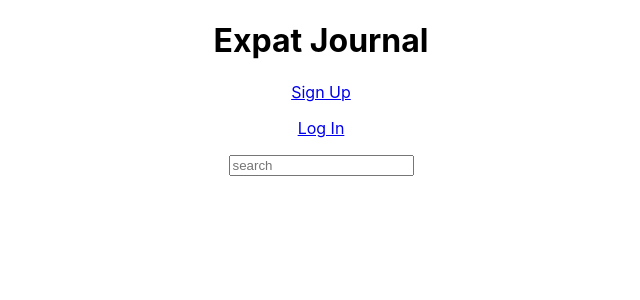
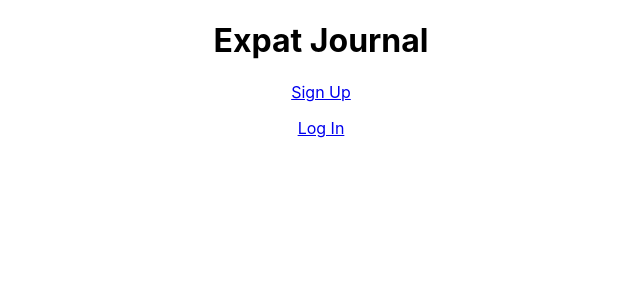
Before and after one commit to ExpatJournal/Front-End, a React (Create React App) app in the folder expat-journal/: page / in a window 1280 px wide. Shown: the top 300 px of the page, without its empty margins (319-959 px from the left). Built offline with nearby package versions, Linux system fonts and the light colour scheme.

Commit message:
Push to Pull

```diff
--- a/expat-journal/src/App.js
+++ b/expat-journal/src/App.js
@@ -81,7 +81,7 @@ function App() {
             <Route exact path="/" component={Welcome} />
             <Route exact path="/signup" component={SignUp} />
 
-              <PhotoPage />
+
 
 
             {/* <Route exact path="/signup" component={SignUp} /> */}
--- a/expat-journal/src/components/PhotoPage/PhotoPage.js
+++ b/expat-journal/src/components/PhotoPage/PhotoPage.js
@@ -2,7 +2,7 @@ import React from 'react';
 
 
 //component import
-import SideBar from '../HamburgerMenu/HamburgerMenu';
+// import SideBar from '../HamburgerMenu/HamburgerMenu';
 
 export default function PhotoPage(props){
     console.log('OBJ DATA:', props)
```
